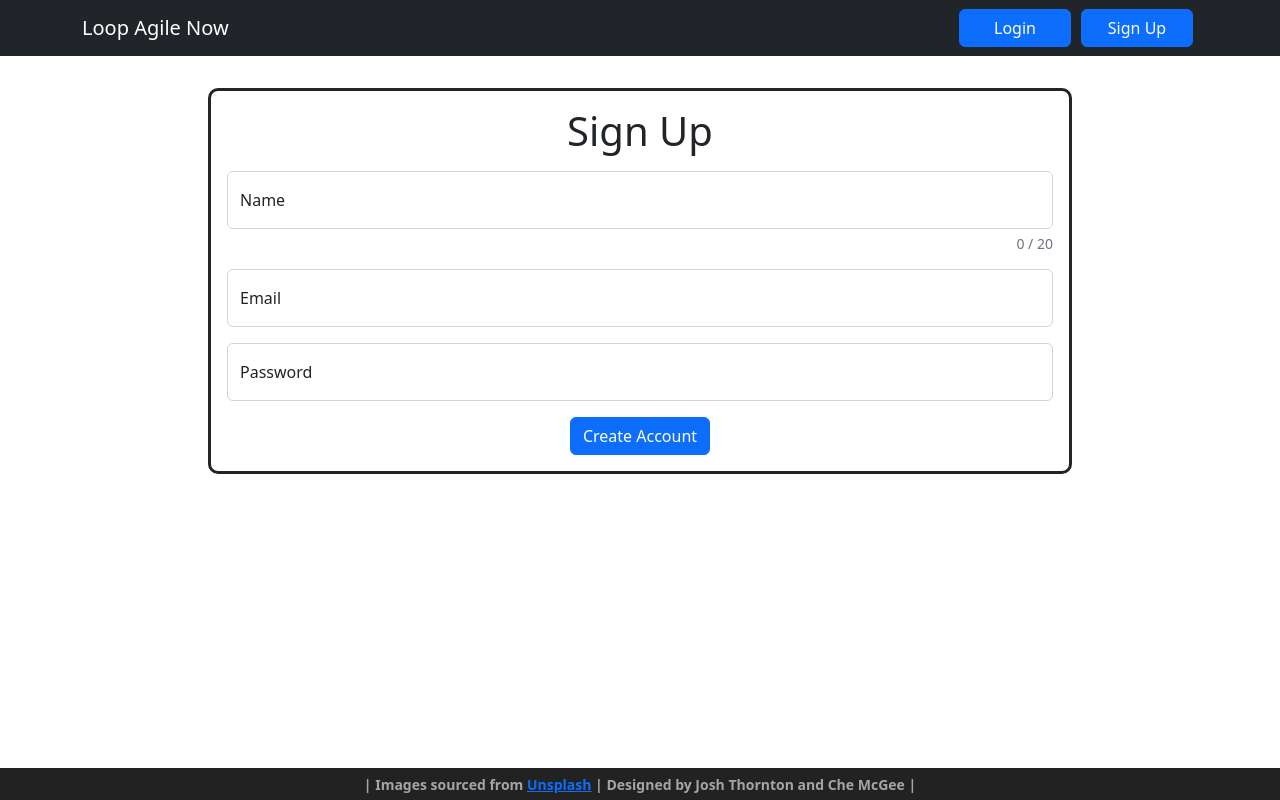
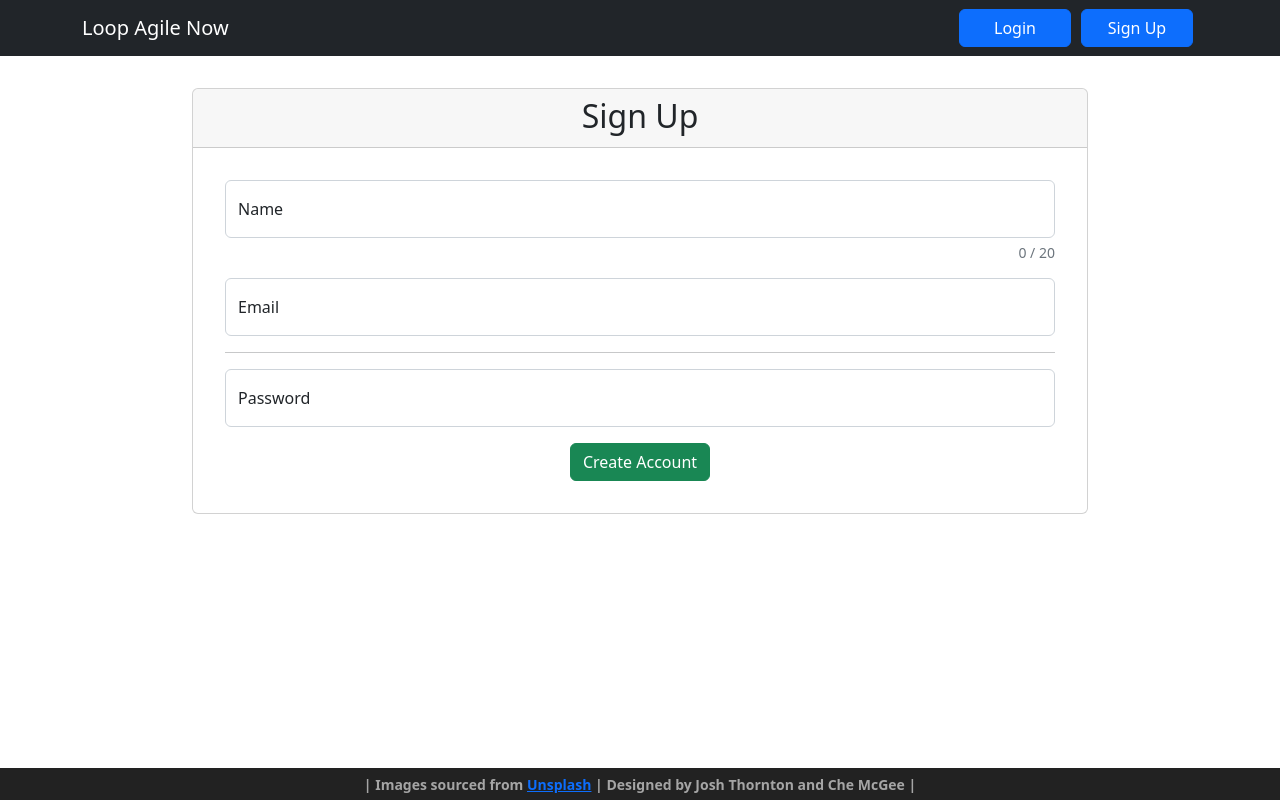
Before and after one commit to JoshThorntonDev/a1-3786643-3785167, a React (Create React App) app: page /register in a window 1280 px wide. Built offline with nearby package versions, Linux system fonts and the light colour scheme.

Commit message:
Update style of login and register

```diff
--- a/src/components/Login.js
+++ b/src/components/Login.js
@@ -4,6 +4,7 @@ import "./css/Login.css";
 import Form from "react-bootstrap/Form";
 import Button from "react-bootstrap/Button";
 import FloatingLabel from "react-bootstrap/FloatingLabel";
+import Card from "react-bootstrap/Card";
 
 import AnimatedAlert from "./AnimatedAlert";
 
@@ -50,8 +51,10 @@ function Login() {
   };
 
   return (
+    <Card>
+      <Card.Header><h2 className="mb-1 d-flex justify-content-center">Sign In</h2></Card.Header>
     <Form className="mb-3 loginForm" onSubmit={attemptLogin}>
-      <h1 className="mb-3 d-flex justify-content-center">Sign In</h1>
+
 
       <AnimatedAlert
         variant="danger"
@@ -101,6 +104,7 @@ function Login() {
         </Button>
       </div>
     </Form>
+    </Card>
   );
 }
 
--- a/src/components/Register.js
+++ b/src/components/Register.js
@@ -2,7 +2,7 @@
 import Form from "react-bootstrap/Form";
 import Button from "react-bootstrap/Button";
 import FloatingLabel from "react-bootstrap/FloatingLabel";
-
+import Card from "react-bootstrap/Card";
 import AnimatedAlert from "./AnimatedAlert";
 import { insertUser } from "../data/Repository.js";
 import { validate } from "./RegisterValidation.js";
@@ -68,8 +68,11 @@ function Register() {
   };
 
   return (
+    <Card>
+      <Card.Header>
+        <h2 className="mb-1 d-flex justify-content-center">Sign Up</h2>
+      </Card.Header>
       <Form className="mb-3 loginForm" onSubmit={handleSubmit}>
-      <h1 className="mb-3 d-flex justify-content-center">Sign Up</h1>
         <AnimatedAlert
           variant="danger"
           message={message}
@@ -106,6 +109,7 @@ function Register() {
             onChange={handleInputChange}
           />
         </FloatingLabel>
+        <hr></hr>
         <FloatingLabel label="Password" className="mb-3">
           <Form.Control
             type="password"
@@ -116,11 +120,12 @@ function Register() {
           />
         </FloatingLabel>
         <div className="d-flex justify-content-center">
-        <Button variant="primary" type="submit">
+          <Button variant="success" type="submit">
             Create Account
           </Button>
         </div>
       </Form>
+    </Card>
   );
 }
 
--- a/src/components/css/Login.css
+++ b/src/components/css/Login.css
@@ -1,6 +1,4 @@
 .loginForm {
-  border-style: solid;
-  border-radius: 10px;
   padding: 1em;
   margin: 1em;
 }
```
Lines whose indentation alone changed are shown as unchanged.
